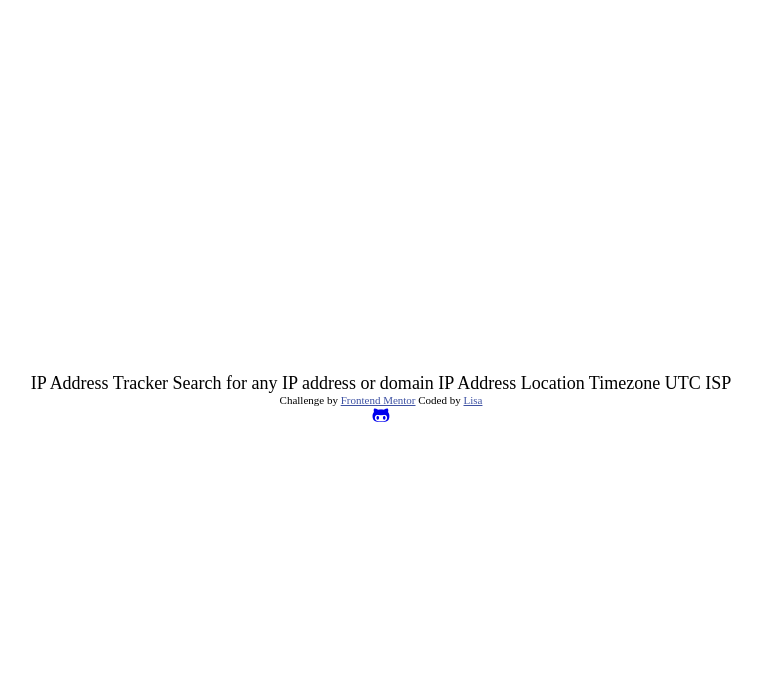
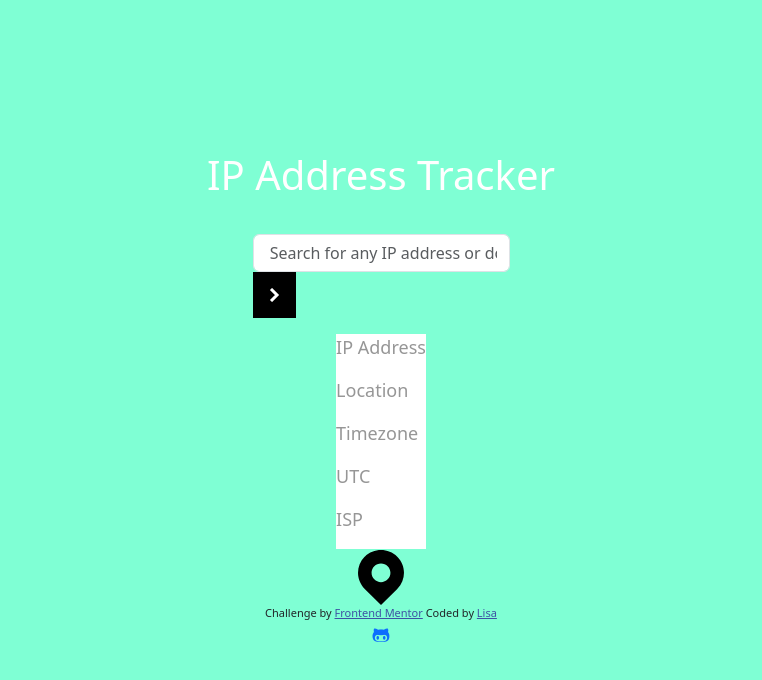
Before and after one commit to CrypticMango/ip-address-tracker, a plain HTML site: page index.html in a window 1280 px wide. Shown: the whole page, without its empty margins (259-1021 px from the left). Drawn offline with nearby package versions, Linux system fonts and the light colour scheme.

Commit message:
imported bootrasp
-started implementing bootstrap

```diff
--- a/index.html
+++ b/index.html
@@ -8,6 +8,8 @@
 
   <script src="https://kit.fontawesome.com/b5252524d8.js" crossorigin="anonymous"></script>
 
+      <link href="https://cdn.jsdelivr.net/npm/bootstrap@5.3.0-alpha1/dist/css/bootstrap.min.css" rel="stylesheet" integrity="sha384-GLhlTQ8iRABdZLl6O3oVMWSktQOp6b7In1Zl3/Jr59b6EGGoI1aFkw7cmDA6j6gD" crossorigin="anonymous">
+
   <link rel="stylesheet" href="style.css">
 
   <title>Frontend Mentor | IP Address Tracker</title>
@@ -15,15 +17,23 @@
 </head>
 <body>
 
-  IP Address Tracker
+  <h1 class="text-white">IP Address Tracker</h1>
 
-  Search for any IP address or domain
+  <div class="mb-3">
+    <label for="exampleFormControlInput1" class="form-label"></label>
+    <input type="email" class="form-control" id="exampleFormControlInput1" placeholder=" Search for any IP address or domain">
+    <div><img src="/images/icon-arrow.svg" alt="arrow" aria-label="arrow" class="arrow bg-black p-3"> </div>
+  </div>
 
-  IP Address
-  Location
-  Timezone
-    UTC <!-- add offset value dynamically using the API -->
-  ISP
+  <div class="ip-info bg-white">
+    <p class="ip-address-display">IP Address</p>
+    <p class="location">Location</p>
+    <p class="timezone">Timezone</p>
+      <p class="utc">UTC</p> <!-- add offset value dynamically using the API -->
+    <p class="isp">ISP</p>
+  </div>
+
+  <img src="/images/icon-location.svg" alt="location" aria-label="location">
 
   <div class="attribution">
     Challenge by <a href="https://www.frontendmentor.io?ref=challenge" target="_blank">Frontend Mentor</a>
@@ -32,5 +42,6 @@
 
   <a href="https://github.com/CrypticMango/"  title="github" aria-label="github" target="_blank"><i class="fa-brands fa-github-alt"></i></a>
   <script src="app.js"></script>
+  <script src="https://cdn.jsdelivr.net/npm/bootstrap@5.3.0-alpha1/dist/js/bootstrap.bundle.min.js" integrity="sha384-w76AqPfDkMBDXo30jS1Sgez6pr3x5MlQ1ZAGC+nuZB+EYdgRZgiwxhTBTkF7CXvN" crossorigin="anonymous"></script>
 </body>
 </html>
--- a/style.css
+++ b/style.css
@@ -16,6 +16,19 @@ body {
     justify-content: center;
     margin: 0;
     min-height: 100vh;
+    background-color: aquamarine;
+}
+
+.arrow {
+
+}
+
+.ip-info {
+    margin: 0 auto;
+}
+
+.ip-address-display, .location, .timezone, .utc, .isp {
+    color: var(--dark-gray)
 }
 
 .attribution {
@@ -26,4 +39,4 @@ body {
 	color: hsl(228, 45%, 44%);
 }
 
-/*use bootstrap, react and API in this project*/
+/*use bootstrap and API in this project*/
```
